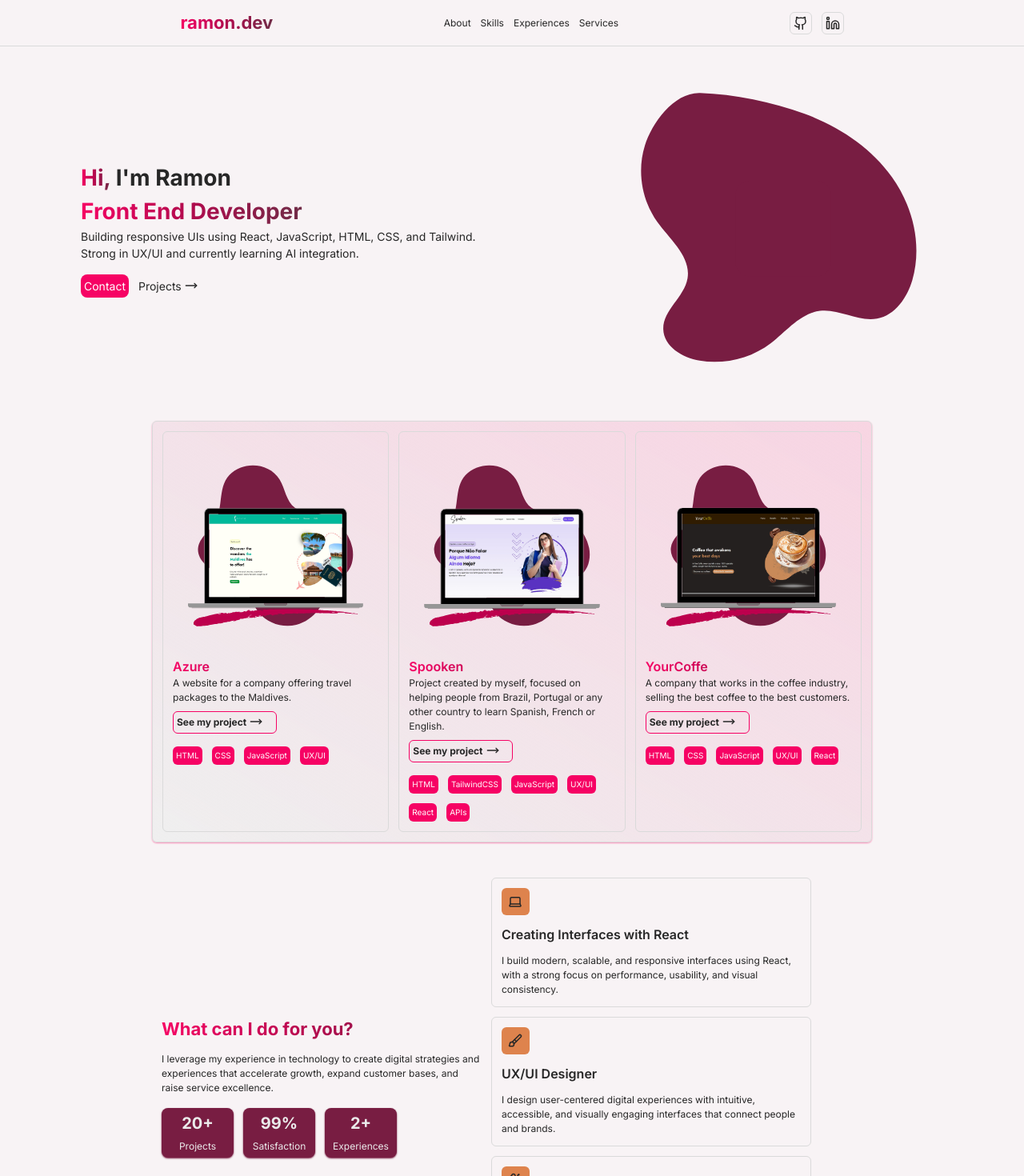
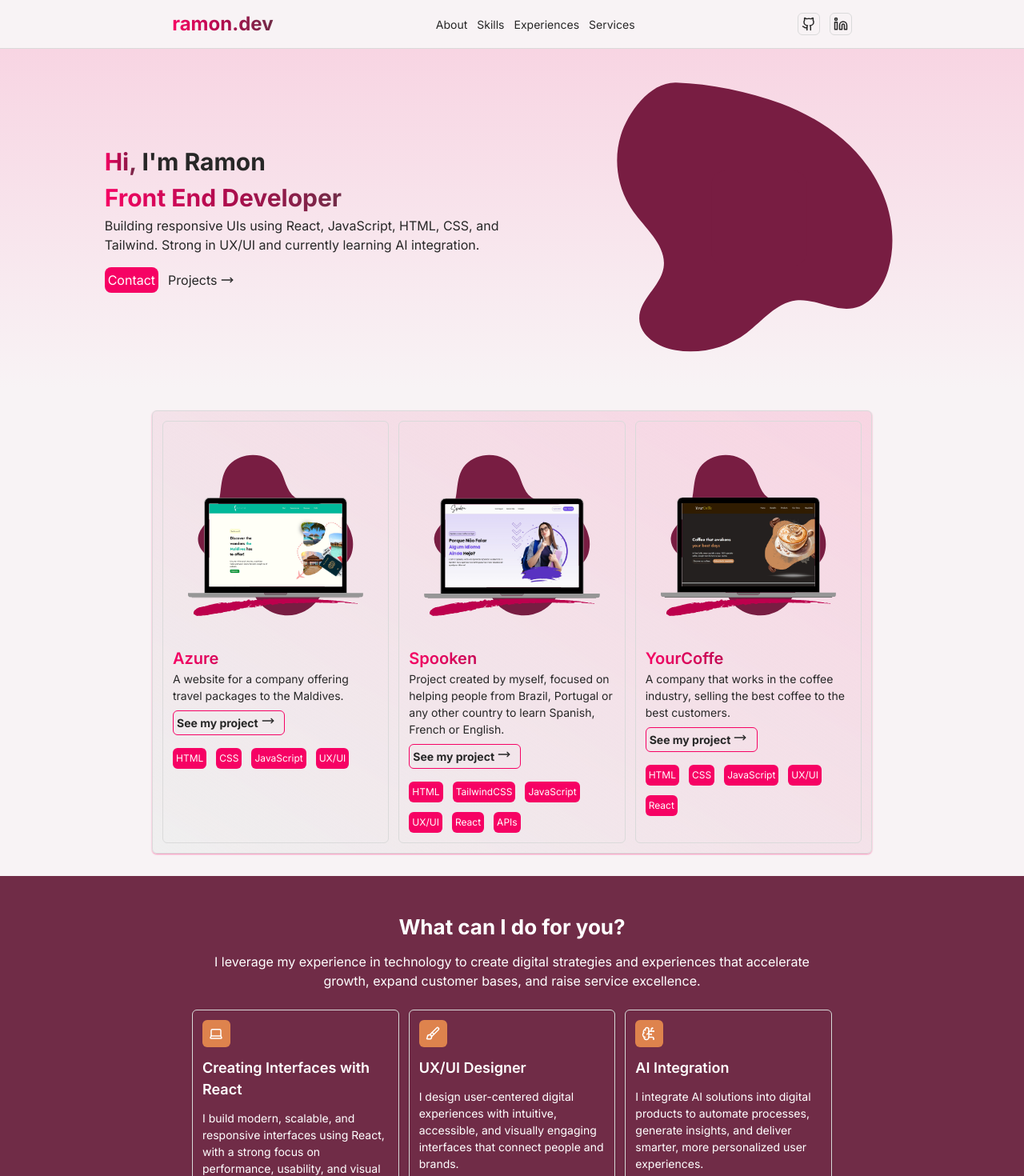
Before and after one commit to ramoncode-exe/my-new-webpage, a React (Vite) app: page / in a window 1280 px wide. Shown: the top 1470 px of the page at 80% size. Built offline with nearby package versions, Linux system fonts and the light colour scheme.

Commit message:
Improving UX/UI

```diff
--- a/src/components/Header.jsx
+++ b/src/components/Header.jsx
@@ -6,10 +6,10 @@ export default function Header() {
     return (
         <nav className="text-[#272727] flex justify-evenly p-3 items-center font-inter text-[12px] text-center border-b border-[#dadada]">
             <div>
-                <h1 className="text-[22px] font-bold bg-gradient-to-l from-[#702c47] via-[#b00b4d] to-[#f60264] text-transparent bg-clip-text">ramon.dev</h1>
+                <h1 className="text-[24px] font-bold bg-gradient-to-l from-[#702c47] via-[#b00b4d] to-[#f60264] text-transparent bg-clip-text">ramon.dev</h1>
             </div>
             <div className="max-md:hidden">
-                <ul className="flex gap-3 items-center">
+                <ul className="flex gap-3 items-center text-[14px]">
                     <li className="hover:text-[#781d42]">About</li>
                     <li className="hover:text-[#781d42]">Skills</li>
                     <li className="hover:text-[#781d42]">Experiences</li>
--- a/src/components/Home.jsx
+++ b/src/components/Home.jsx
@@ -3,13 +3,13 @@ import { MoveRight } from 'lucide-react';
 
 export default function Home() {
     return (
-        <main className="flex items-center justify-around p-3 mt-[16px] max-lg:flex-wrap-reverse font-inter">
+        <main className="flex items-center justify-evenly p-3 pt-3 max-lg:flex-wrap-reverse font-inter bg-gradient-to-t  from-[#f8f3f5] to-[#f6026420]">
             <div className="max-w-[500px]">
-                <h1 className="text-[28px] font-bold"><span className="bg-gradient-to-l from-[#702c47] via-[#b00b4d] to-[#f60264] text-transparent bg-clip-text">Hi,</span> I'm Ramon <br /> <span className="bg-gradient-to-l from-[#702c47] via-[#b00b4d] to-[#f60264] text-transparent bg-clip-text">Front End Developer</span></h1>
-                <p className="text-[14px] text-[#272727]">Building responsive UIs using React, JavaScript, HTML, CSS, and Tailwind. Strong in UX/UI and currently learning AI integration.</p>
+                <h1 className="text-[30px] font-bold"><span className="bg-gradient-to-l from-[#702c47] via-[#b00b4d] to-[#f60264] text-transparent bg-clip-text">Hi,</span> I'm Ramon <br /> <span className="bg-gradient-to-l from-[#702c47] via-[#b00b4d] to-[#f60264] text-transparent bg-clip-text">Front End Developer</span></h1>
+                <p className="text-[16px] text-[#272727]">Building responsive UIs using React, JavaScript, HTML, CSS, and Tailwind. Strong in UX/UI and currently learning AI integration.</p>
                 <div className="flex flex-row gap-3 mt-4">
-                    <a className="text-[14px] bg-[#f60264] p-1 rounded-lg text-[#fff] hover:bg-[#702c47]" href="https://www.linkedin.com/in/ramonprog/">Contact</a>
-                    <a className="flex items-center gap-1 text-[14px] hover:text-[#702c47]" href="https://github.com/ramoncode-exe">Projects <MoveRight size={16} /></a>
+                    <a className="text-[16px] bg-[#f60264] p-1 rounded-lg text-[#fff] hover:bg-[#702c47]" href="https://www.linkedin.com/in/ramonprog/">Contact</a>
+                    <a className="flex items-center gap-1 text-[16px] hover:text-[#702c47]" href="https://github.com/ramoncode-exe">Projects <MoveRight size={16} /></a>
                 </div>
             </div>
             <div className="max-lg:w-auto">
--- a/src/components/Projects.jsx
+++ b/src/components/Projects.jsx
@@ -11,11 +11,11 @@ export default function Projects() {
                     <div className="border border-[#dadada] rounded-md p-3 w-full">
                         <img src={AzureLogo} alt="Azure logo" className="mb-3" />
                         <div className="mb-4">
-                            <h1 className="font-semibold bg-gradient-to-l from-[#702c47] via-[#b00b4d] to-[#f60264] text-transparent bg-clip-text">Azure</h1>
-                            <p className="text-[12px]">A website for a company offering travel packages to the Maldives.</p>
-                            <a href="https://azure-seven.vercel.app/" target="_blank" className="w-[130px] text-[12px] font-bold border border-[#f60264] p-1 mt-2 rounded-md hover:bg-[#f60264] hover:text-[#fff] flex gap-1">See my project <MoveRight size={16} /></a>
+                            <h1 className="font-semibold bg-gradient-to-l from-[#702c47] via-[#b00b4d] to-[#f60264] text-transparent bg-clip-text text-[20px]">Azure</h1>
+                            <p className="text-[14px]">A website for a company offering travel packages to the Maldives.</p>
+                            <a href="https://azure-seven.vercel.app/" target="_blank" className="w-[140px] text-[14px] font-bold border border-[#f60264] p-1 mt-2 rounded-md hover:bg-[#f60264] hover:text-[#fff] flex gap-1">See my project <MoveRight size={16} /></a>
                         </div>
-                        <div className="text-[10px] flex flex-wrap gap-3">
+                        <div className="text-[12px] flex flex-wrap gap-3">
                             <div className="bg-[#f60264] p-1 rounded-md text-[#fff]" >HTML</div>
                             <div className="bg-[#f60264] p-1 rounded-md text-[#fff]" >CSS</div>
                             <div className="bg-[#f60264] p-1 rounded-md text-[#fff]" >JavaScript</div>
@@ -25,11 +25,11 @@ export default function Projects() {
                     <div className="border border-[#dadada] rounded-md p-3 w-full">
                         <img src={SpookenLogo} alt="Spooken logo" className="mb-3" />
                         <div className="mb-4">
-                            <h1 className="font-semibold bg-gradient-to-l from-[#702c47] via-[#b00b4d] to-[#f60264] text-transparent bg-clip-text">Spooken</h1>
-                            <p className="text-[12px]">Project created by myself, focused on helping people from Brazil, Portugal or any other country to learn Spanish, French or English.</p>
-                            <a href="https://spoken-web.vercel.app/" target="_blank" className="w-[130px] text-[12px] font-bold border border-[#f60264] p-1 mt-2 rounded-md hover:bg-[#f60264] hover:text-[#fff] flex gap-1">See my project <MoveRight size={16} /></a>
+                            <h1 className="font-semibold bg-gradient-to-l from-[#702c47] via-[#b00b4d] to-[#f60264] text-transparent bg-clip-text text-[20px]">Spooken</h1>
+                            <p className="text-[14px]">Project created by myself, focused on helping people from Brazil, Portugal or any other country to learn Spanish, French or English.</p>
+                            <a href="https://spoken-web.vercel.app/" target="_blank" className="w-[140px] text-[14px] font-bold border border-[#f60264] p-1 mt-2 rounded-md hover:bg-[#f60264] hover:text-[#fff] flex gap-1">See my project <MoveRight size={16} /></a>
                         </div>
-                        <div className="text-[10px] flex flex-wrap gap-3">
+                        <div className="text-[12px] flex flex-wrap gap-3">
                             <div className="bg-[#f60264] p-1 rounded-md text-[#fff]" >HTML</div>
                             <div className="bg-[#f60264] p-1 rounded-md text-[#fff]" >TailwindCSS</div>
                             <div className="bg-[#f60264] p-1 rounded-md text-[#fff]" >JavaScript</div>
@@ -41,11 +41,11 @@ export default function Projects() {
                     <div className="border border-[#dadada] rounded-md p-3 w-full">
                         <img src={YourCoffeLogo} alt="Your Coffe Logo" className="mb-3" />
                         <div className="mb-4">
-                            <h1 className="font-semibold bg-gradient-to-l from-[#702c47] via-[#b00b4d] to-[#f60264] text-transparent bg-clip-text">YourCoffe</h1>
-                            <p className="text-[12px]">A company that works in the coffee industry, selling the best coffee to the best customers.</p>
-                            <a href="https://yourcoffe.vercel.app/" target="_blank" className="w-[130px] text-[12px] font-bold border border-[#f60264] p-1 mt-2 rounded-md hover:bg-[#f60264] hover:text-[#fff] flex gap-1">See my project <MoveRight size={16} /></a>
+                            <h1 className="font-semibold bg-gradient-to-l from-[#702c47] via-[#b00b4d] to-[#f60264] text-transparent bg-clip-text text-[20px]">YourCoffe</h1>
+                            <p className="text-[14px]">A company that works in the coffee industry, selling the best coffee to the best customers.</p>
+                            <a href="https://yourcoffe.vercel.app/" target="_blank" className="w-[140px] text-[14px] font-bold border border-[#f60264] p-1 mt-2 rounded-md hover:bg-[#f60264] hover:text-[#fff] flex gap-1">See my project <MoveRight size={16} /></a>
                         </div>
-                        <div className="text-[10px] flex flex-wrap gap-3">
+                        <div className="text-[12px] flex flex-wrap gap-3">
                             <div className="bg-[#f60264] p-1 rounded-md text-[#fff]" >HTML</div>
                             <div className="bg-[#f60264] p-1 rounded-md text-[#fff]" >CSS</div>
                             <div className="bg-[#f60264] p-1 rounded-md text-[#fff]" >JavaScript</div>
--- a/src/components/Services.jsx
+++ b/src/components/Services.jsx
@@ -2,38 +2,27 @@ import { Laptop, Brush, BrainCircuit } from 'lucide-react';
 
 export default function Services() {
     return (
-        <main className="font-inter">
-            <div className="mx-auto flex items-center max-w-[900px] p-3 mt-5 max-lg:flex-wrap gap-3 max-lg:justify-center">
-                <div className="max-w-[400px]">
-                    <h1 className="text-[22px] mb-3 font-bold bg-gradient-to-l from-[#702c47] via-[#b00b4d] to-[#f60264] text-transparent bg-clip-text">What can I do for you?</h1>
-                    <p className="text-[12px] mb-3">I leverage my experience in technology to create digital strategies and experiences that accelerate growth, expand customer bases, and raise service excellence.</p>
-                    <div className="flex gap-3 text-center items-center mt-4">
-                        <div className="bg-[#781d42] text-[#ebebeb] p-1 w-[90px] rounded-lg shadow-sm shadow-[#781d42] max-md:w-[70px] ">
-                            <span className="text-[12px] max-md:text-[10px]"><span className="text-[20px]  max-md:text-[18px] font-bold">20+</span> <br /> Projects</span>
-                        </div>
-                        <div className="bg-[#781d42] text-[#ebebeb] p-1 w-[90px] rounded-lg shadow-sm shadow-[#781d42] max-md:w-[70px] ">
-                            <span className="text-[12px] max-md:text-[10px]"><span className="text-[20px]  max-md:text-[18px] font-bold">99%</span> <br /> Satisfaction</span>
-                        </div>
-                        <div className="bg-[#781d42] text-[#ebebeb] p-1 w-[90px] rounded-lg shadow-sm shadow-[#781d42] max-md:w-[70px] ">
-                            <span className="text-[12px] max-md:text-[10px]"><span className="text-[20px]  max-md:text-[18px] font-bold">2+</span> <br /> Experiences</span>
-                        </div>
+        <main className="font-inter bg-[#702c47] text-[#fff] p-3 mt-[16px] mb-[16px]">
+            <div className="mx-auto flex flex-col items-center max-w-[1280px] p-3 mt-5 max-lg:flex-wrap gap-3 max-lg:justify-center">
+                <div className="max-w-[800px] text-center items-center mx-auto">
+                    <h1 className="text-[26px] mb-3 font-bold text-[#fff]">What can I do for you?</h1>
+                    <p className="text-[16px] mb-3">I leverage my experience in technology to create digital strategies and experiences that accelerate growth, expand customer bases, and raise service excellence.</p>
+                </div>
+                <div className="max-w-[800px] flex gap-3 max-lg:flex-wrap">
+                    <div className="border border-[#dadada] rounded-md p-3 w-full mb-3 shadow-sm shadow-[#00000070]">
+                        <p className='p-2 bg-[#de834d] max-w-[35px] items-center rounded-md mb-3' ><Laptop size={18} /></p>
+                        <h2 className="text-[18px] font-semibold mb-3">Creating Interfaces with React</h2>
+                        <p className="text-[14px]">I build modern, scalable, and responsive interfaces using React, with a strong focus on performance, usability, and visual consistency.</p>
                     </div>
-                </div>
-                <div className="max-w-[400px]">
-                    <div className="border border-[#dadada] rounded-md p-3 w-full mb-3">
-                        <p className='p-2 bg-[#de834d] max-w-[35px] items-center rounded-md mb-3' ><Laptop size={18} /></p>
-                        <h2 className="text-[16px] font-semibold mb-3">Creating Interfaces with React</h2>
-                        <p className="text-[12px]">I build modern, scalable, and responsive interfaces using React, with a strong focus on performance, usability, and visual consistency.</p>
+                    <div className="border border-[#dadada] rounded-md p-3 w-full mb-3 shadow-sm shadow-[#00000070]">
+                        <p className='p-2 bg-[#de834d] max-w-[35px] items-center rounded-md mb-3' ><Brush size={18} /></p>
+                        <h2 className="text-[18px] font-semibold mb-3">UX/UI Designer</h2>
+                        <p className="text-[14px]">I design user-centered digital experiences with intuitive, accessible, and visually engaging interfaces that connect people and brands.</p>
                     </div>
-                    <div className="border border-[#dadada] rounded-md p-3 w-full mb-3">
-                        <p className='p-2 bg-[#de834d] max-w-[35px] items-center rounded-md mb-3' ><Brush size={18} /></p>
-                        <h2 className="text-[16px] font-semibold mb-3">UX/UI Designer</h2>
-                        <p className="text-[12px]">I design user-centered digital experiences with intuitive, accessible, and visually engaging interfaces that connect people and brands.</p>
-                    </div>
-                    <div className="border border-[#dadada] rounded-md p-3 w-full mb-3">
+                    <div className="border border-[#dadada] rounded-md p-3 w-full mb-3 shadow-sm shadow-[#00000070]">
                         <p className='p-2 bg-[#de834d] w-[35px] items-center rounded-md mb-3' ><BrainCircuit size={18} /></p>
-                        <h2 className="text-[16px] font-semibold mb-3">AI Integration</h2>
-                        <p className="text-[12px]">I integrate AI solutions into digital products to automate processes, generate insights, and deliver smarter, more personalized user experiences.</p>
+                        <h2 className="text-[18px] font-semibold mb-3">AI Integration</h2>
+                        <p className="text-[14px]">I integrate AI solutions into digital products to automate processes, generate insights, and deliver smarter, more personalized user experiences.</p>
                     </div>
                 </div>
             </div>
```
